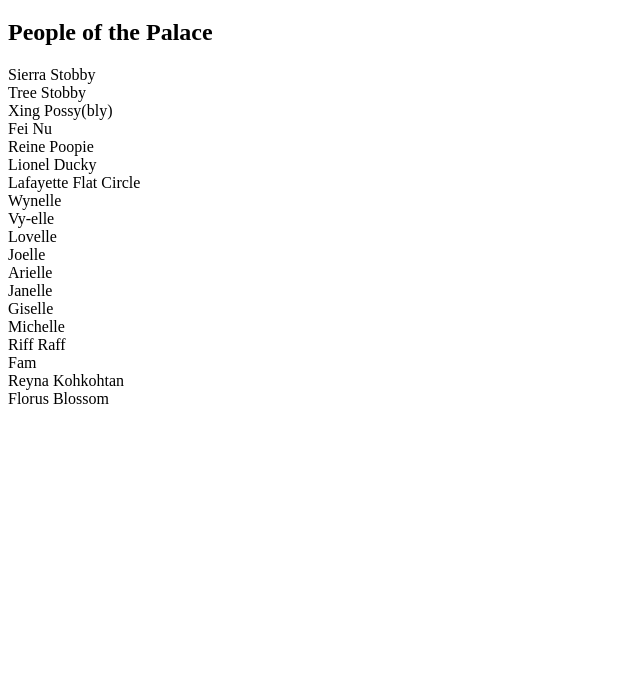
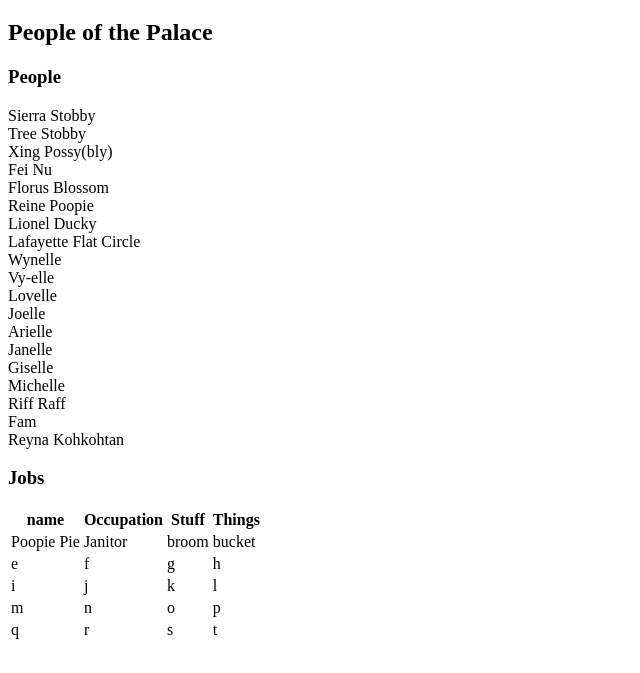
Before and after one commit to Shuya-Zhang/Kingdom-of-Stobby, a plain HTML site: page people-of-palace.html in a window 1280 px wide. Shown: the part 61-734 px from the top of the page, without its empty margins (0-640 px from the left). Drawn offline with Linux system fonts and the light colour scheme.

Commit message:
Make table i will delete later

```diff
--- a/people-of-palace.html
+++ b/people-of-palace.html
@@ -8,12 +8,14 @@
 </head>
 <body>
     <h1>The People of the Kingdom of Stobby</h1>
+    <h2>People of the Palace</h2>
     <div class="leftcolumn">
-        <h2>People of the Palace</h2>
+        <h3>People</h3>
         <div>Sierra Stobby</div>
         <div>Tree Stobby</div>
         <div>Xing Possy(bly)</div>
         <div>Fei Nu</div>
+        <div>Florus Blossom</div>
         <div>Reine Poopie</div>
         <div>Lionel Ducky</div>
         <div>Lafayette Flat Circle</div>
@@ -28,7 +30,47 @@
         <div>Riff Raff</div>
         <div>Fam</div>
         <div>Reyna Kohkohtan</div>
-        <div>Florus Blossom</div>
+
+        <h3>Jobs</h3>
+        <table>
+            <tr>
+                <th>name</th>
+                <th>Occupation</th>
+                <th>Stuff</th>
+                <th>Things</th>
+            </tr>
+            <tr>
+                <td>Poopie Pie</td>
+                <td>Janitor</td>
+                <td>broom</td>
+                <td>bucket</td>
+            </tr>
+            <tr>
+                <td>e</td>
+                <td>f</td>
+                <td>g</td>
+                <td>h</td>
+            </tr>
+            <tr>
+                <td>i</td>
+                <td>j</td>
+                <td>k</td>
+                <td>l</td>
+            </tr>
+            <tr>
+                <td>m</td>
+                <td>n</td>
+                <td>o</td>
+                <td>p</td>
+            </tr>
+            <tr>
+                <td>q</td>
+                <td>r</td>
+                <td>s</td>
+                <td>t</td>
+            </tr>
+        </table>
+
     </div>
 
 </body>
```
